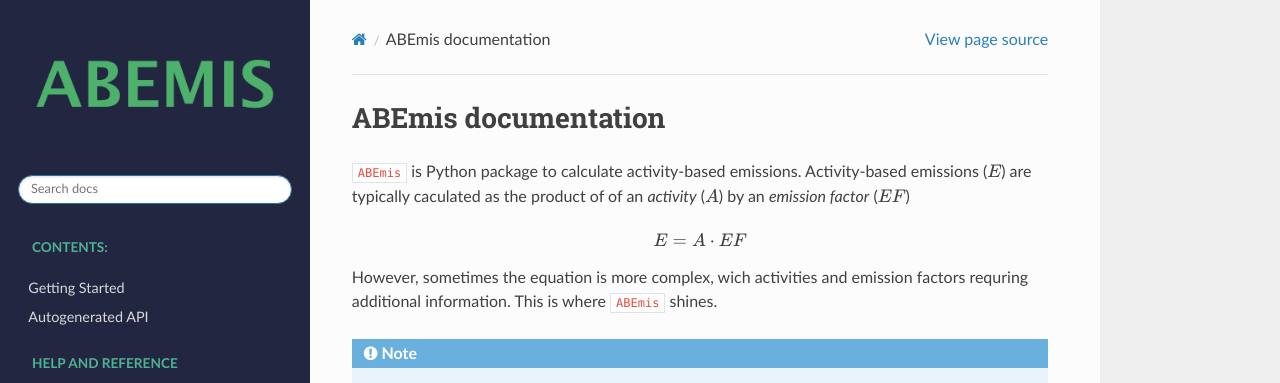
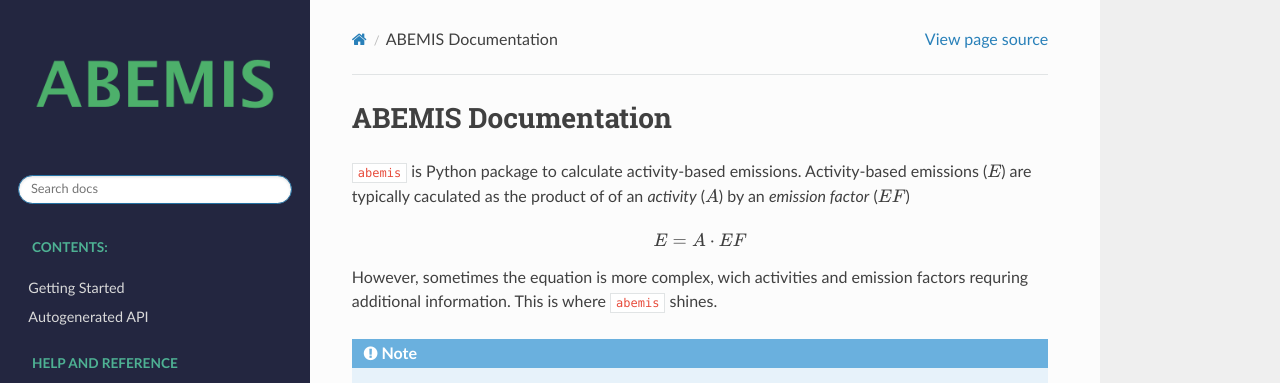
Before and after one commit to lgloege/abemis, a Sphinx documentation site: the page built from docs/index.rst, in a window 1280 px wide and 900 px high. Shown: the top 383 px of the window. Built offline with Sphinx 7.4.7 and the Read the Docs theme 2.0.0, drawn with Linux system fonts in a browser that asks for light colours.

Commit message:
docs: fix capitalization

```diff
--- a/docs/index.rst
+++ b/docs/index.rst
@@ -3,10 +3,10 @@
    You can adapt this file completely to your liking, but it should at least
    contain the root `toctree` directive.
 
-ABEmis documentation
+ABEMIS Documentation
 ====================
 
-``ABEmis`` is Python package to calculate activity-based emissions.
+``abemis`` is Python package to calculate activity-based emissions.
 Activity-based emissions (:math:`E`) are typically caculated as the product of
 of an *activity* (:math:`A`) by an *emission factor* (:math:`EF`)
 
@@ -16,7 +16,7 @@ of an *activity* (:math:`A`) by an *emission factor* (:math:`EF`)
 
 However, sometimes the equation is more complex,
 wich activities and emission factors requring additional information.
-This is where ``ABEmis`` shines.
+This is where ``abemis`` shines.
 
 .. note::
 
```
